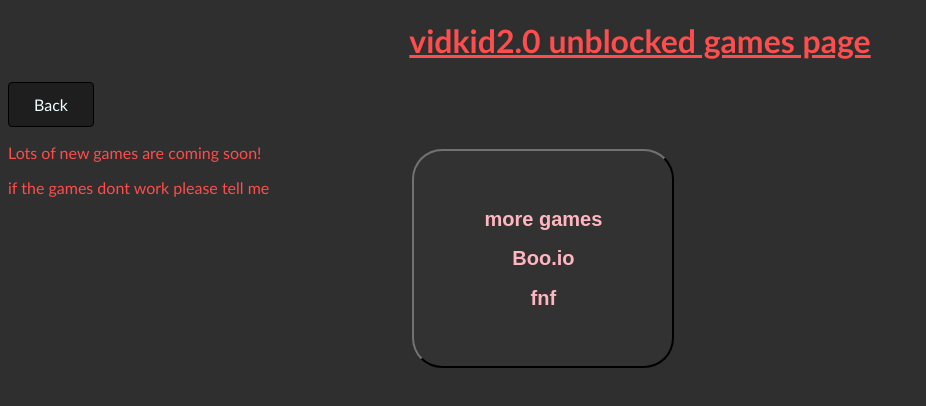
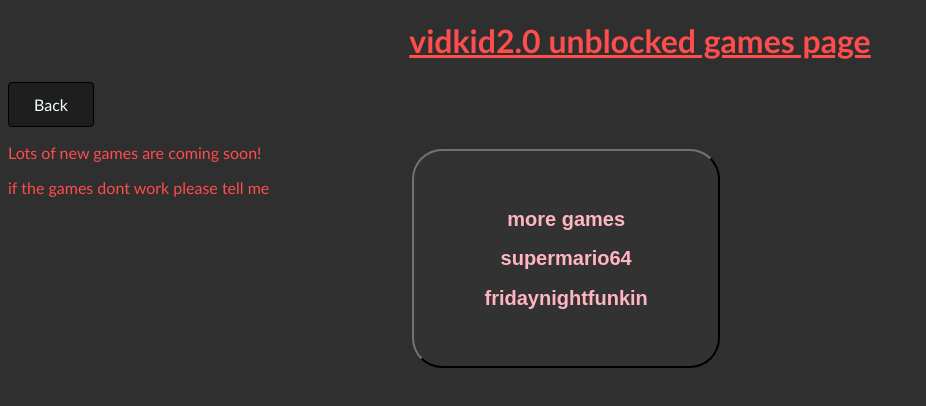
Before and after one commit to nmgbjyv/vidkid2.0unblock, a plain HTML site: page 2nd.html in a window 1280 px wide. Shown: the whole page, without its empty margins (0-926 px from the left). Drawn offline with Linux system fonts and the light colour scheme.

Commit message:
Update 2nd.html

```diff
--- a/2nd.html
+++ b/2nd.html
@@ -18,7 +18,7 @@
   <button> <center>
   <a class="game" href="3rd.html"><h2>more games</h2></a>
   <p></p>
-  <a class="game" href="sm64.html"><h2>Boo.io</h2></a>
+  <a class="game" href="sm64.html"><h2>supermario64</h2></a>
   <p></p>
-  <a class="game" href="fnf.html"><h2>fnf</h2></a>
+  <a class="game" href="FridayNightFunkin.html"><h2>fridaynightfunkin</h2></a>
   <p></p>
```
